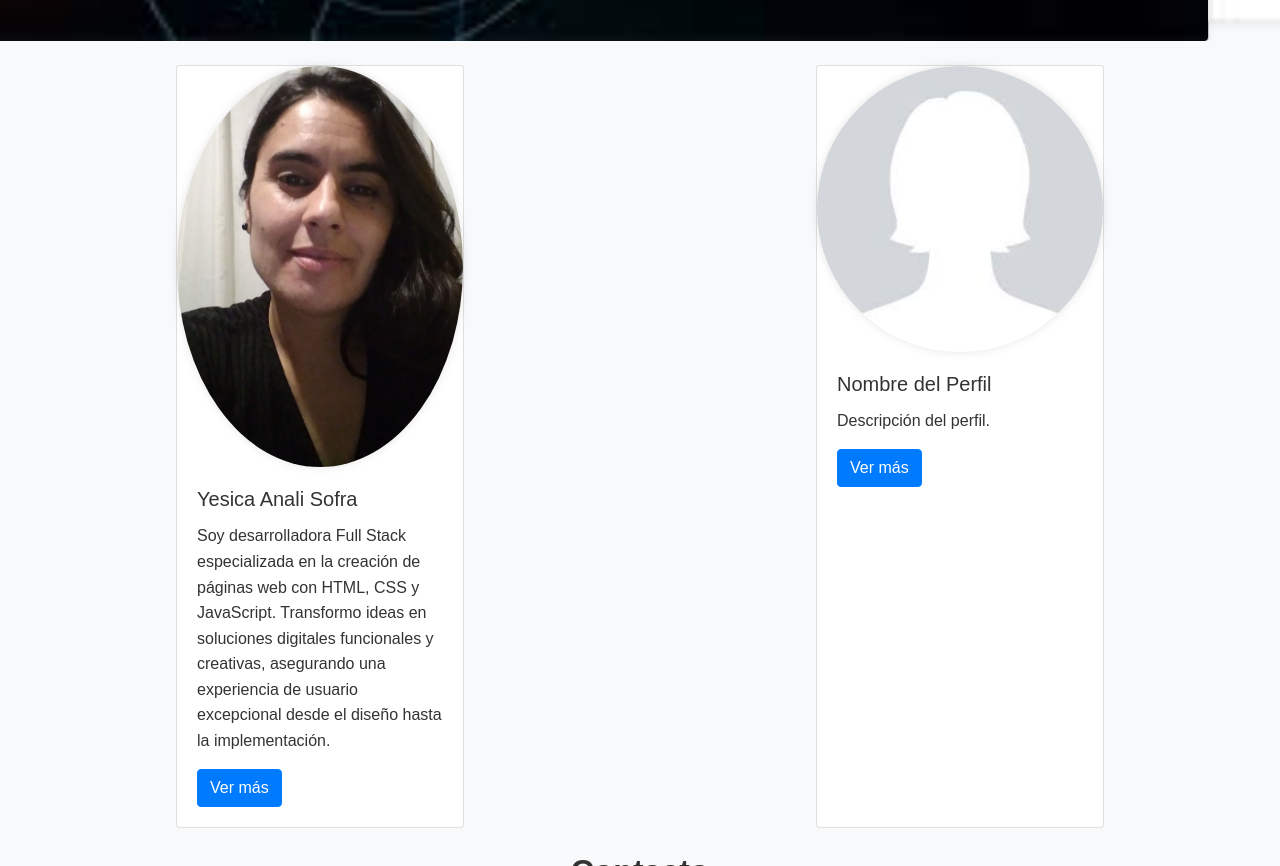
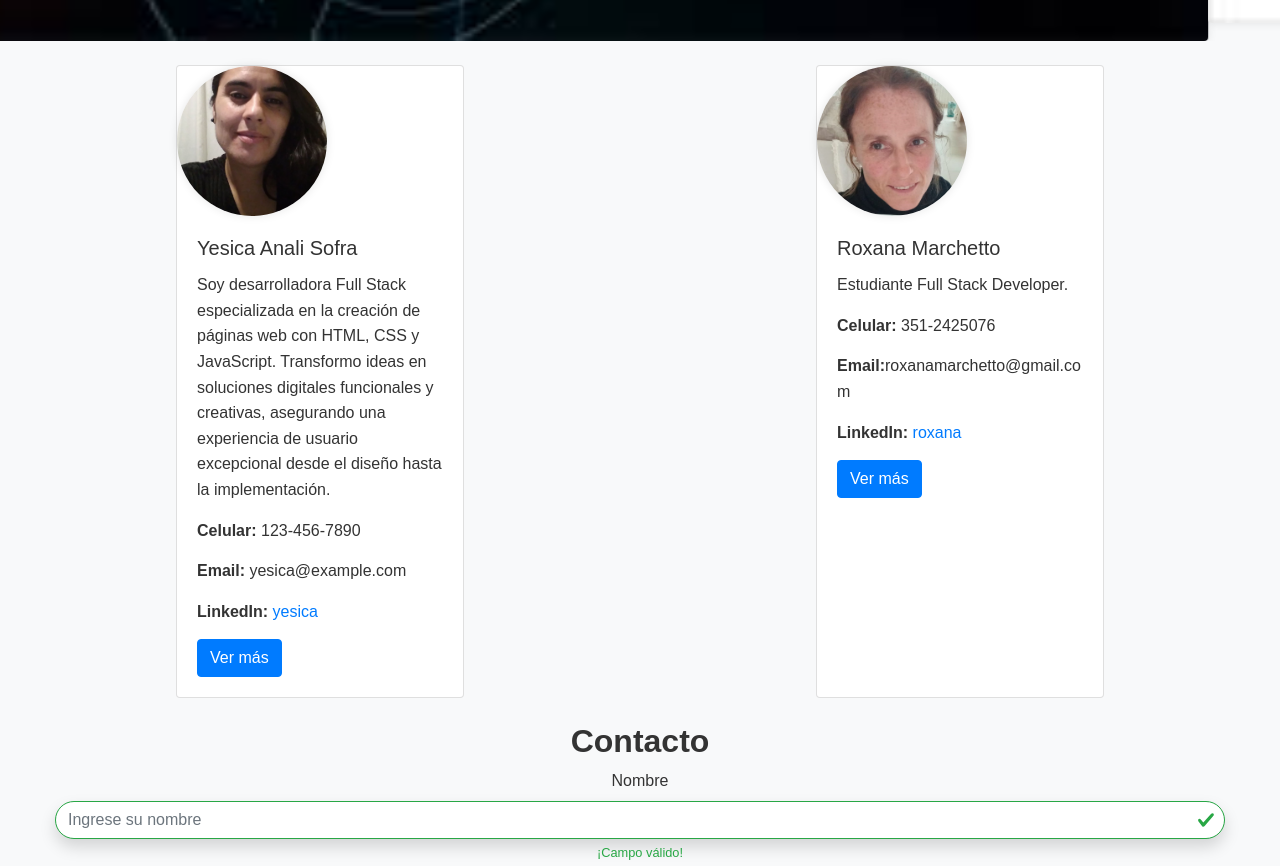
Before and after one commit to Yesica1983/Pagina-web-en-dupla, a plain HTML site: page index.html in a window 1280 px wide. Shown: the part 932-1798 px from the top of the page. Drawn offline with nearby package versions, Linux system fonts and the light colour scheme.

Commit message:
Modificaciones de Perfil

```diff
--- a/index.html
+++ b/index.html
@@ -4,30 +4,17 @@
 <head>
     <meta charset="UTF-8">
     <meta name="viewport" content="width=device-width, initial-scale=1.0">
-    <title>Pagina web en duplas</title>
-    <!-- Inclui Bootstrap CSS -->
+    <title>Página web en duplas</title>
+    <!-- Incluye Bootstrap CSS -->
     <link href="https://stackpath.bootstrapcdn.com/bootstrap/4.5.2/css/bootstrap.min.css" rel="stylesheet">
-    <link rel="stylesheet" href="styles.css">
-    <!-- Enlace archivo CSS personalizado -->
+    <link rel="stylesheet" href="styles.css"> <!-- Enlace al archivo CSS personalizado -->
 </head>
 
 <body>
-    <!DOCTYPE html>
-<html lang="es">
-<head>
-  <meta charset="UTF-8">
-  <meta name="viewport" content="width=device-width, initial-scale=1.0">
-  <title>Hacemos Páginas Web</title>
-  <link rel="stylesheet" href="styles.css">
-</head>
-<body>
-
     <header class="header">
         <h1>Creamos Páginas Web Impactantes</h1>
         <p>Somos expertas en crear soluciones web modernas y efectivas.</p>
     </header>
-</body>
-</html>
 
     <!-- Barra de Navegación -->
     <nav class="navbar navbar-expand-lg navbar-dark bg-custom">
@@ -85,20 +72,25 @@
                     <h5 class="card-title">Yesica Anali Sofra</h5>
                     <p class="card-text">Soy desarrolladora Full Stack especializada en la creación de páginas web con HTML, CSS y JavaScript.
                     Transformo ideas en soluciones digitales funcionales y creativas, asegurando una experiencia de usuario excepcional desde el diseño hasta la implementación.</p>
+                    <p class="card-text"><strong>Celular:</strong> 123-456-7890</p>
+                    <p class="card-text"><strong>Email:</strong> yesica@example.com</p>
+                    <p class="card-text"><strong>LinkedIn:</strong> <a href="https://www.linkedin.com/in/yesica" target="_blank">yesica</a></p>
                     <a href="#" class="btn btn-primary">Ver más</a>
                 </div>
             </div>
             <div class="card" style="width: 18rem;">
-            <img id="perfil-img" src="imagen.jfif" class="card-img-top img-fluid rounded-circle" alt="Foto de perfil">
+                <img id="perfil-img" src="Roxy.jpeg" class="card-img-top img-fluid rounded-circle" alt="Foto de perfil">
                 <div class="card-body">
-                <h5 class="card-title">Nombre del Perfil</h5>
-                <p class="card-text">Descripción del perfil.</p>
+                    <h5 class="card-title">Roxana Marchetto</h5>
+                    <p class="card-text">Estudiante Full Stack Developer.</p>
+                    <p class="card-text"><strong>Celular:</strong> 351-2425076</p>
+                    <p class="card-text"><strong>Email:</strong>roxanamarchetto@gmail.com</p>
+                    <p class="card-text"><strong>LinkedIn:</strong> <a href="https://www.linkedin.com/in/mbamarchetto" target="_blank">roxana</a></p>
                     <a href="#" class="btn btn-primary">Ver más</a>
                 </div>
             </div>
         </div>
     </section>
-
 
     <!-- Formulario de Contacto -->
     <section id="contacto" class="mt-4 text-center mb-4">
@@ -128,15 +120,13 @@
         </div>
     </section>
 
-
     <!--  Bootstrap JS y dependencias -->
     <script src="https://code.jquery.com/jquery-3.5.1.slim.min.js"></script>
     <script src="https://cdn.jsdelivr.net/npm/@popperjs/core@1.16.1/dist/umd/popper.min.js"></script>
     <script src="https://stackpath.bootstrapcdn.com/bootstrap/4.5.2/js/bootstrap.min.js"></script>
 
-    <!-- Enlace archivo JavaScript personalizado -->
+    <!-- Enlace al archivo JavaScript personalizado -->
     <script src="script.js"></script>
-
 </body>
 
 </html>
--- a/styles.css
+++ b/styles.css
@@ -152,3 +152,8 @@ li {
     display: block; /* Mostrar retroalimentación cuando el campo es inválido */
     color: #dc3545; /* Color de texto rojo para retroalimentación */
 }
+#perfil-img {
+    width: 150px; /* Ajusta este valor según el tamaño deseado */
+    height: 150px; /* Ajusta este valor según el tamaño deseado */
+    object-fit: cover; /* Asegura que la imagen se recorte para llenar el contenedor */
+}
```
Lines whose indentation alone changed are shown as unchanged.
